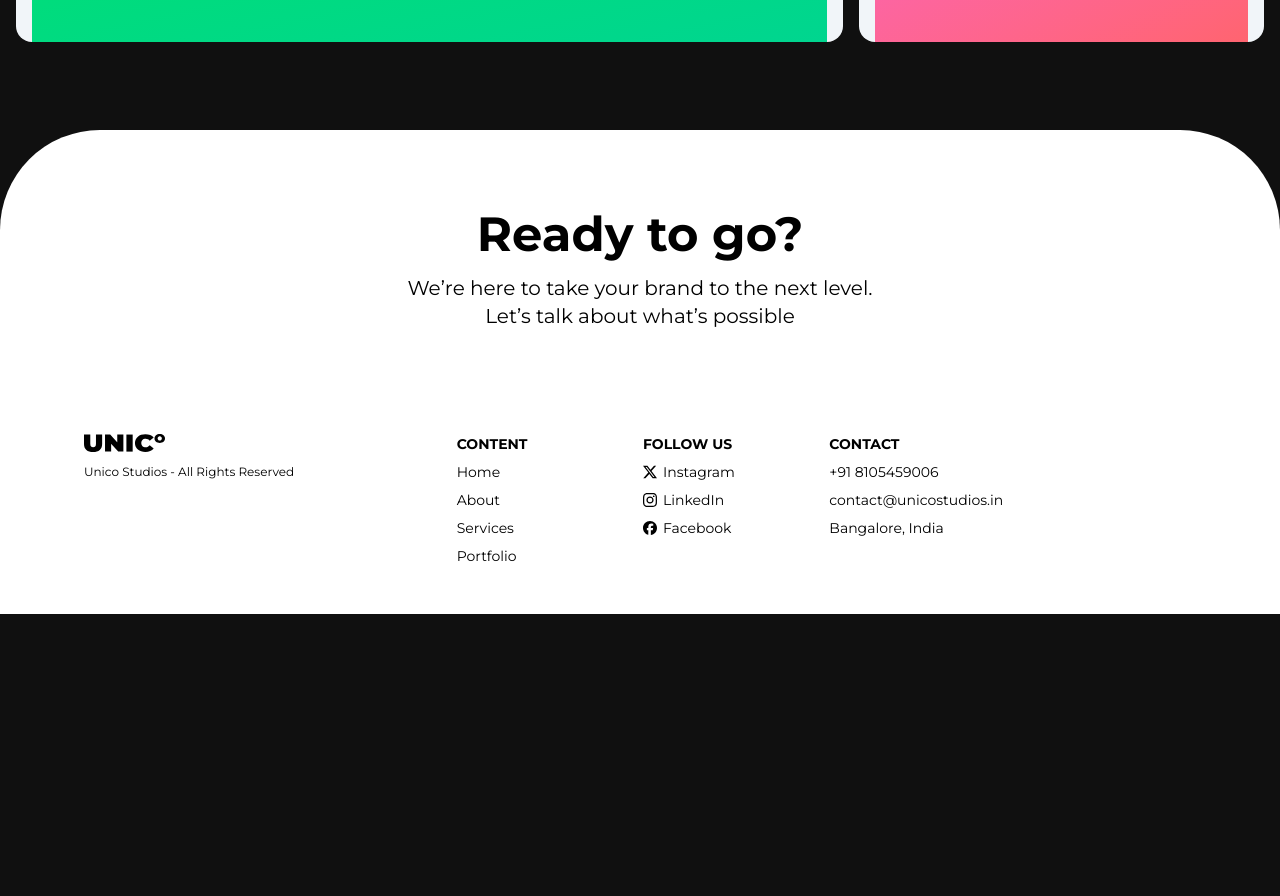
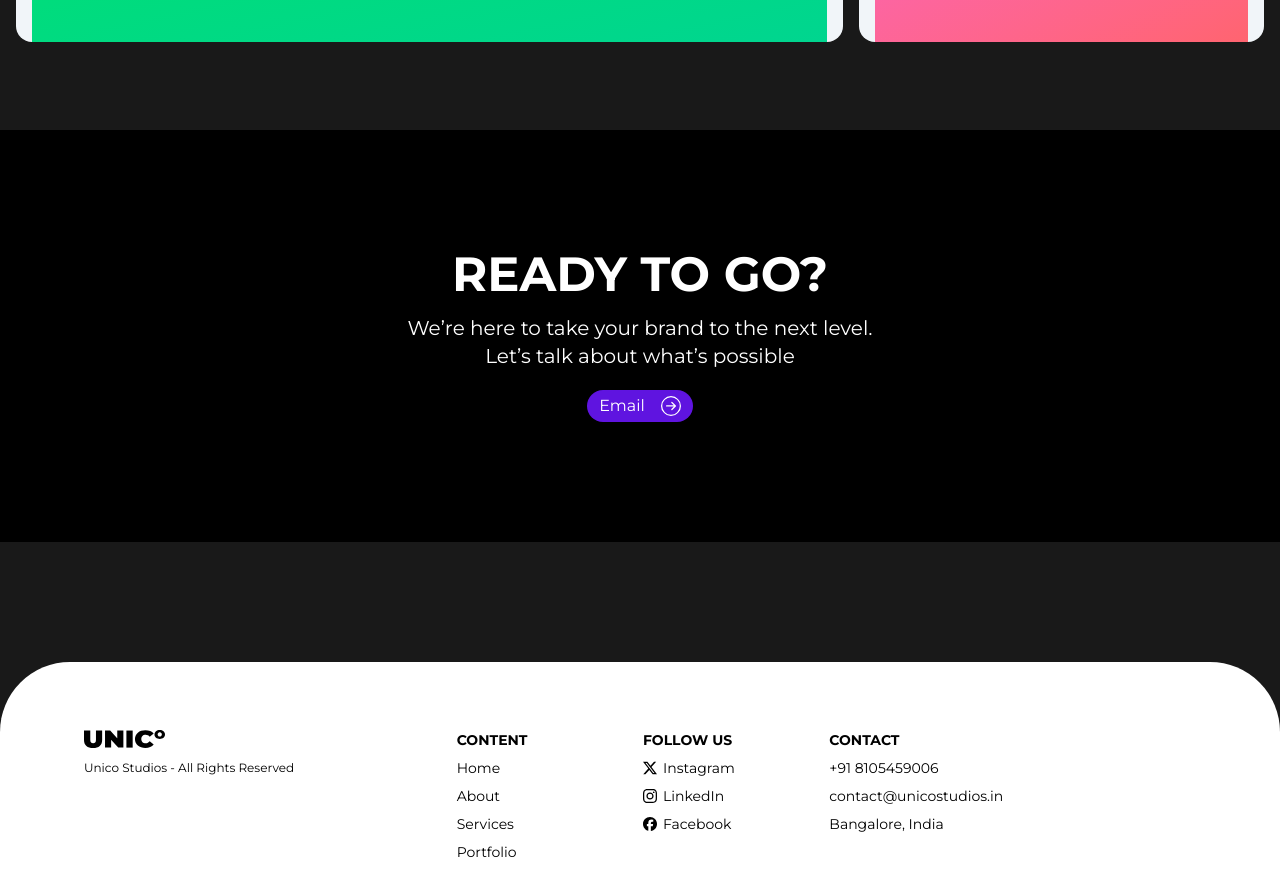
Before and after one commit to Unicostudios/UnicoLatest, a Next.js app: page / in a window 1280 px wide. Shown: the part 3960-4856 px from the top of the page. Before the commit the page ends 4574 px from the top, so only its background shows below. Built offline with nearby package versions, Linux system fonts and the light colour scheme.

Commit message:
footer changes

```diff
--- a/src/app/Home.jsx
+++ b/src/app/Home.jsx
@@ -40,7 +40,7 @@ export default function Home() {
   return (
     <>
       {loading ? (
-        <div className="flex justify-center w-screen items-center font-montserrat-bold bg-[#101010] text-white h-[calc(100vh-30px)]">
+        <div className="flex justify-center w-screen items-center font-montserrat-bold bg-[#191919] text-white h-[calc(100vh-30px)]">
           <Loader />
         </div>
       ) : (
--- a/src/app/components/Footer.jsx
+++ b/src/app/components/Footer.jsx
@@ -1,17 +1,27 @@
 import React from "react";
 import { SiFacebook, SiInstagram, SiX } from "react-icons/si";
+import { BsArrowUpRightCircle } from "react-icons/bs";
 import Link from "next/link";
 
 export const Footer = () => {
   return (
-    <div className="bg-white pt-16 sm:pt-20 rounded-t-[50px] sm:rounded-t-[70px] md:rounded-t-[100px]">
-      <div className="mx-auto mb-4 text-center text-4xl font-montserrat-bold md:text-5xl">
+    <>
+      <div className="text-white flex flex-col items-center mb-30 bg-black py-30">
+        <div className="mx-auto mb-4 text-center text-4xl font-montserrat-bold md:text-5xl uppercase">
           Ready to go?
         </div>
-      <p className="mx-auto mb-14 text-center max-w-xs xxs2:max-w-sm xs:max-w-md sm:max-w-lg text-sm xxs2:text-base md:text-xl px-5">
-        We’re here to take your brand to the next level. Let’s talk about what’s
-        possible
+        <p className="mx-auto text-center max-w-xs xxs2:max-w-sm xs:max-w-md sm:max-w-lg text-sm xxs2:text-base md:text-xl px-5 mb-5">
+          We’re here to take your brand to the next level. Let’s talk about
+          what’s possible
         </p>
+        <a href="mailto:contact@unicostudios.in">
+          <button className="flex items-center gap-4 text-sm xxs2:text-base bg-[#5F14E0] px-3 py-1 rounded-full w-fit cursor-pointer">
+            Email
+            <BsArrowUpRightCircle className="rotate-45 text-lg xxs2:text-xl" />
+          </button>
+        </a>
+      </div>
+      <div className="bg-white pt-5 rounded-t-[50px] sm:rounded-t-[70px]">
         <footer className="relative mx-auto max-w-6xl overflow-hidden py-12">
           <div className="md:px4 grid grid-cols-12 gap-x-1.5 gap-y-6 px-5">
             <LogoColumn />
@@ -61,11 +71,11 @@ export const Footer = () => {
               links={[
                 {
                   title: "+91 8105459006",
-                href: "#",
+                  href: "https://wa.me/+918105459006",
                 },
                 {
                   title: "contact@unicostudios.in",
-                href: "#",
+                  href: "mailto:contact@unicostudios.in",
                 },
                 {
                   title: "Bangalore, India",
@@ -76,13 +86,18 @@ export const Footer = () => {
           </div>
         </footer>
       </div>
+    </>
   );
 };
 
 const LogoColumn = () => {
   return (
     <div className="col-span-6 md:col-span-4">
-      <img src="/assets/unicoblacklogo.svg" alt="Unico Studios" className="h-4 md:h-auto" />
+      <img
+        src="/assets/unicoblacklogo.svg"
+        alt="Unico Studios"
+        className="h-4 md:h-auto"
+      />
       <span className="mt-3 inline-block text-xs pr-5">
         Unico Studios - All Rights Reserved
       </span>
--- a/src/app/components/NavComp.jsx
+++ b/src/app/components/NavComp.jsx
@@ -20,7 +20,7 @@ export default function Nav() {
 
 const LinksOverlay = () => {
   return (
-    <nav className="fixed bg-[#101010] right-0 top-0 z-40 h-[calc(100vh_-_0px)] w-[calc(100%_-_0px)] overflow-hidden">
+    <nav className="fixed bg-[#191919] right-0 top-0 z-40 h-[calc(100vh_-_0px)] w-[calc(100%_-_0px)] overflow-hidden">
       <Logo />
       <LinksContainer />
       <FooterCTAs />
@@ -57,9 +57,9 @@ const NavLink = ({ children, href, idx }) => {
       }}
       exit={{ opacity: 0 }}
       href={href}
-      className="flex justify-between text-3xl xxs:text-4xl xs:text-5xl font-montserrat-bold text-white duration-500 hover:text-[#5F14E0] ease-in-out md:text-6xl uppercase transition-colors"
+      className="group flex justify-between text-3xl xxs:text-4xl xs:text-5xl font-montserrat-bold text-white duration-500 hover:text-[#5F14E0] ease-in-out md:text-6xl uppercase transition-colors"
     >
-      {children} <BsArrowUpRightCircle />
+      {children} <BsArrowUpRightCircle className="group-hover:rotate-45 transition-all duration-300" />
     </motion.a>
   );
 };
--- a/src/app/globals.css
+++ b/src/app/globals.css
@@ -1,7 +1,7 @@
 @import "tailwindcss";
 
 html {
-  background-color: #101010;
+  background-color: #191919;
   overflow-x: hidden;
 }
 
```
Lines whose indentation alone changed are shown as unchanged.
